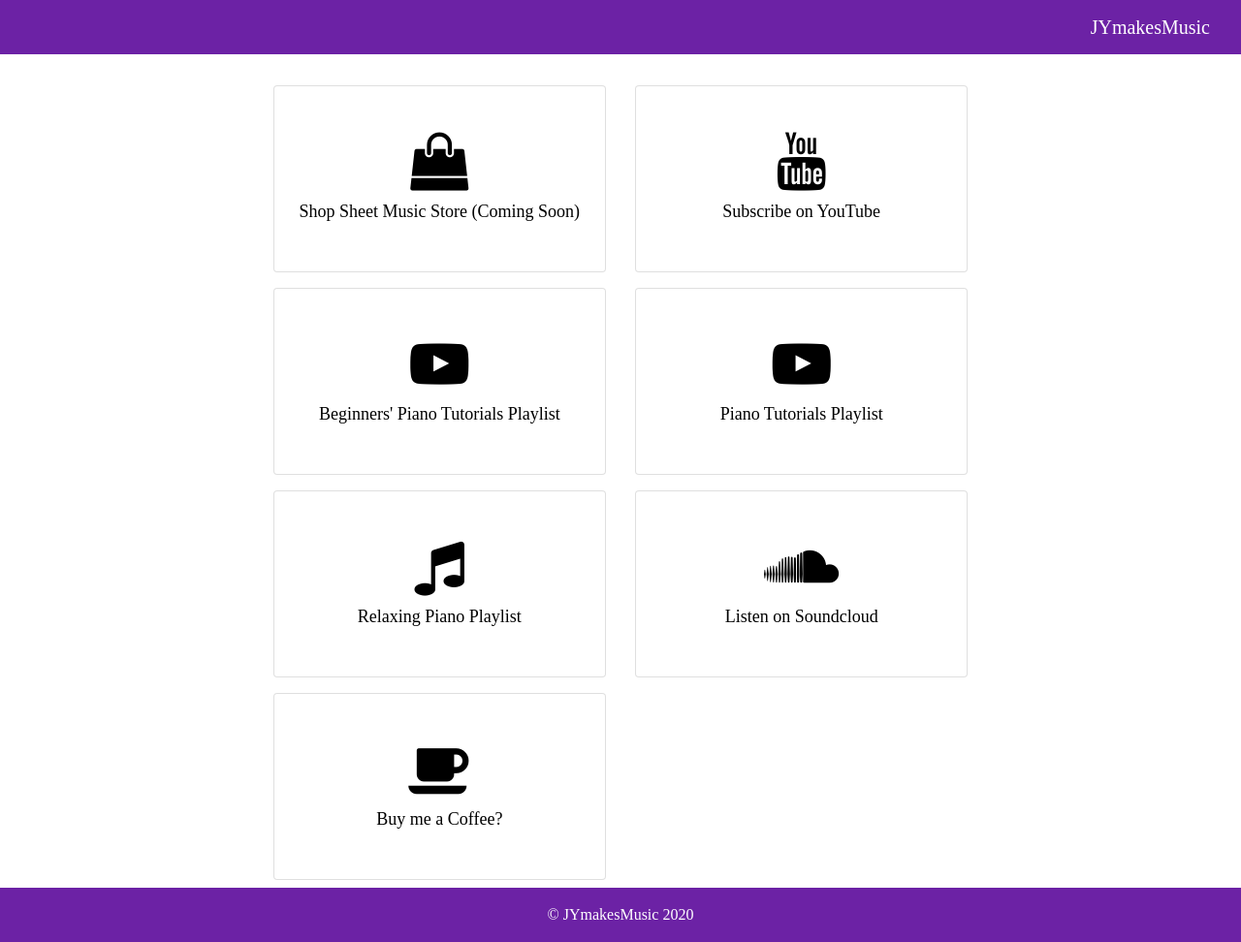
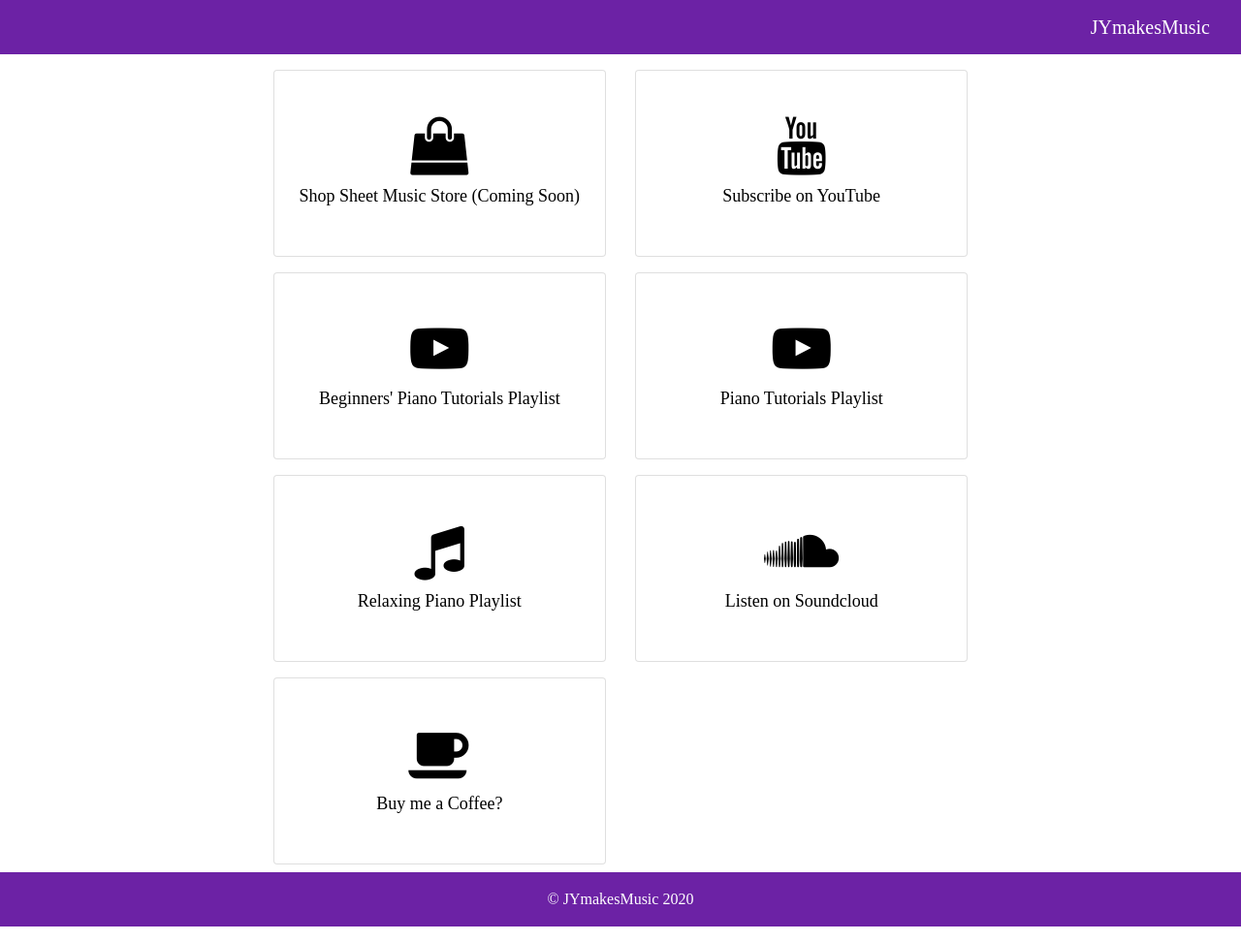
Before and after one commit to yamadaj2/yamadaj2.github.io, a Jekyll site: the page built from index.html, in a window 1280 px wide. Shown: the whole page at 97% size. Built offline with Jekyll 4.4.1, drawn with Linux system fonts in a browser that asks for light colours; nearby versions of some CDN libraries.

Commit message:
reduced margin

```diff
--- a/index.html
+++ b/index.html
@@ -5,7 +5,7 @@ layout: default
 
 {% include navigation.html %}
 <div class='container-fluid'>
-  <div class='row mt-4'>
+  <div class='row mt-2'>
     <div class='col-12 col-sm-9 col-lg-7 mx-auto'>
       <div class='row'>
       {% for link in site.data.links %}
@@ -14,7 +14,6 @@ layout: default
           <i class='fa fa-{{link.icon}} mb-2'></i>
           <div class='text'>{{link.text}}</div>
         </div>
-
       </a>
       {% endfor %}
       </div>
```
